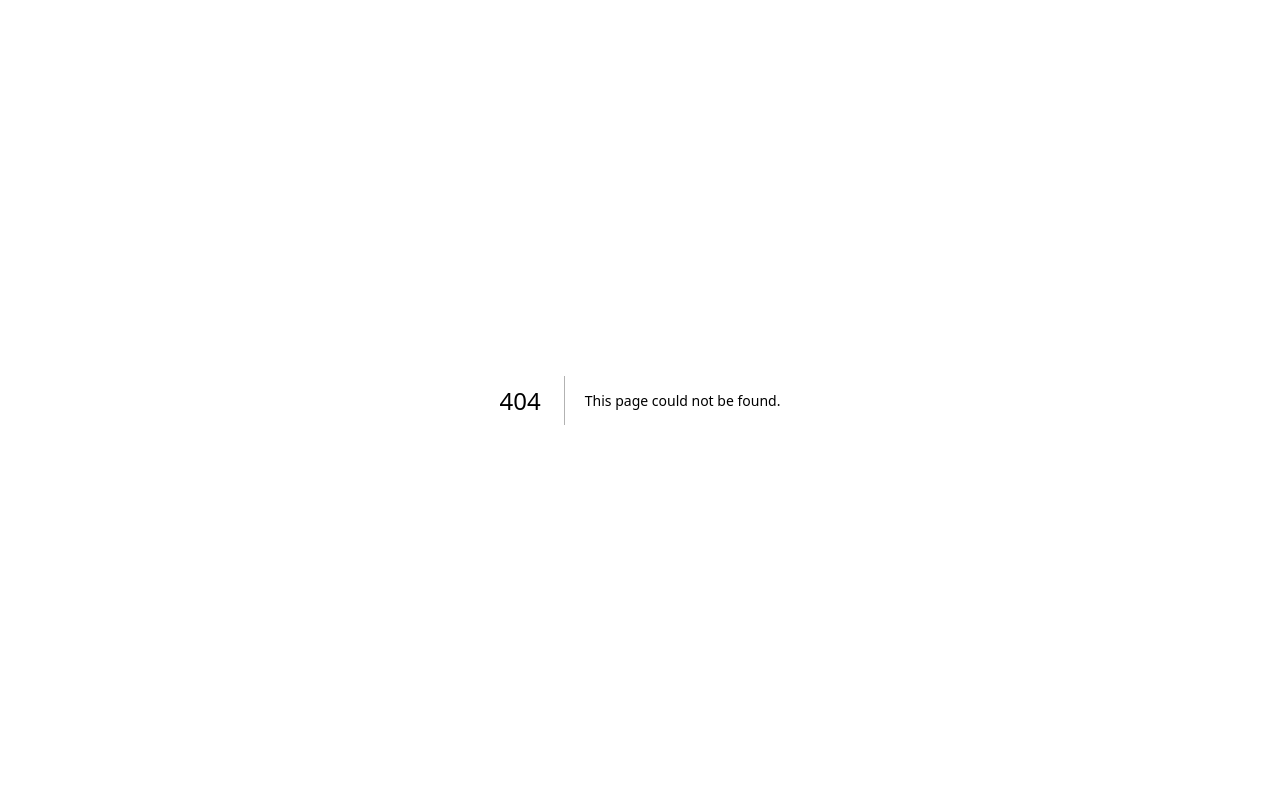
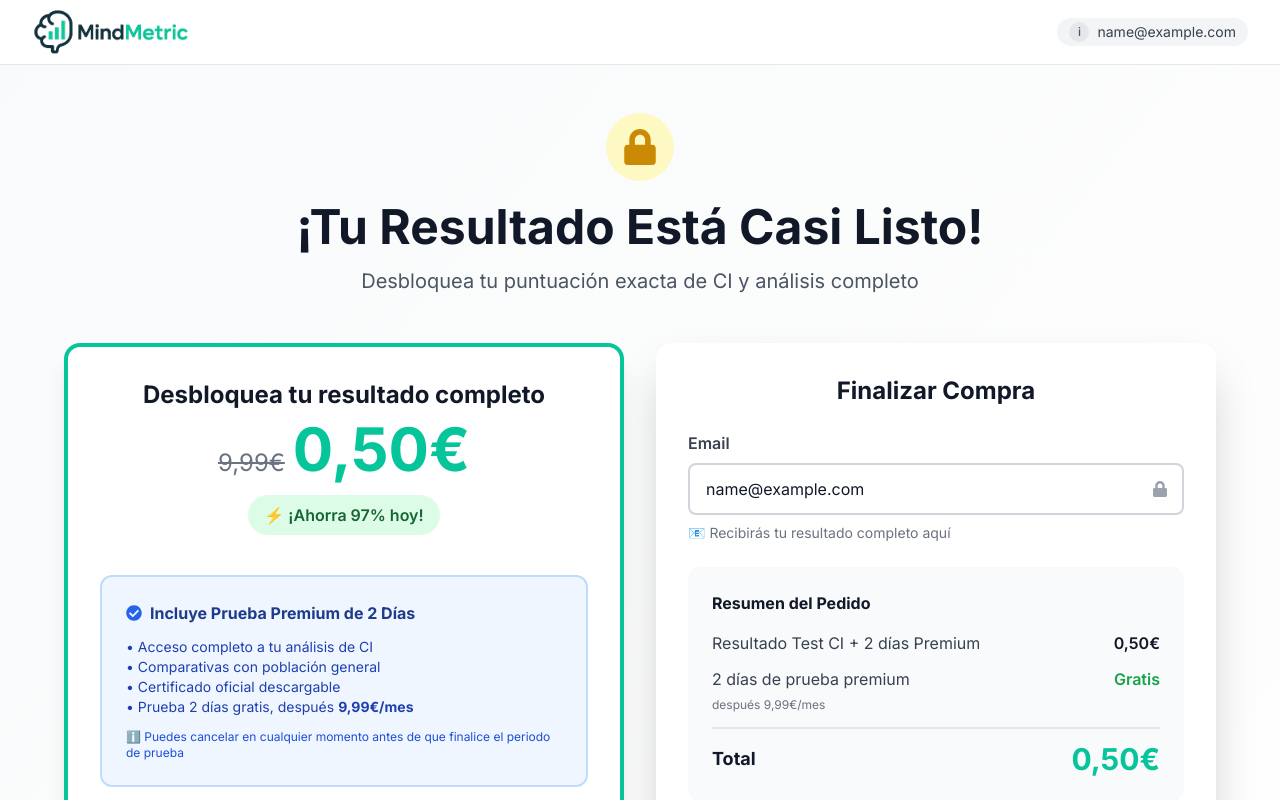
Before and after one commit to Aguti1902/iqmind, a Next.js app: page /1/checkout-stripe in a window 1280 px wide. Before the commit this address had no page. Shown: the top 800 px of the page. Built offline with nearby package versions, Linux system fonts and the light colour scheme; no server answers; sample sign-in values are in the browser's storage.

Commit message:
🔧 Fix: Crear ruta checkout-stripe faltante
- Creada carpeta checkout-stripe/ con page.tsx
- Importa el componente CheckoutStripe desde checkout/
- Soluciona error 404 en ruta /es/checkout-stripe
- Necesaria para el flujo de pago con Stripe

```diff
--- /dev/null
+++ b/app/[lang]/checkout-stripe/page.tsx
@@ -0,0 +1,6 @@
+// app/[lang]/checkout-stripe/page.tsx
+import CheckoutStripe from '../checkout/checkout-stripe'
+
+export default function CheckoutStripePage() {
+  return <CheckoutStripe />
+}
```
